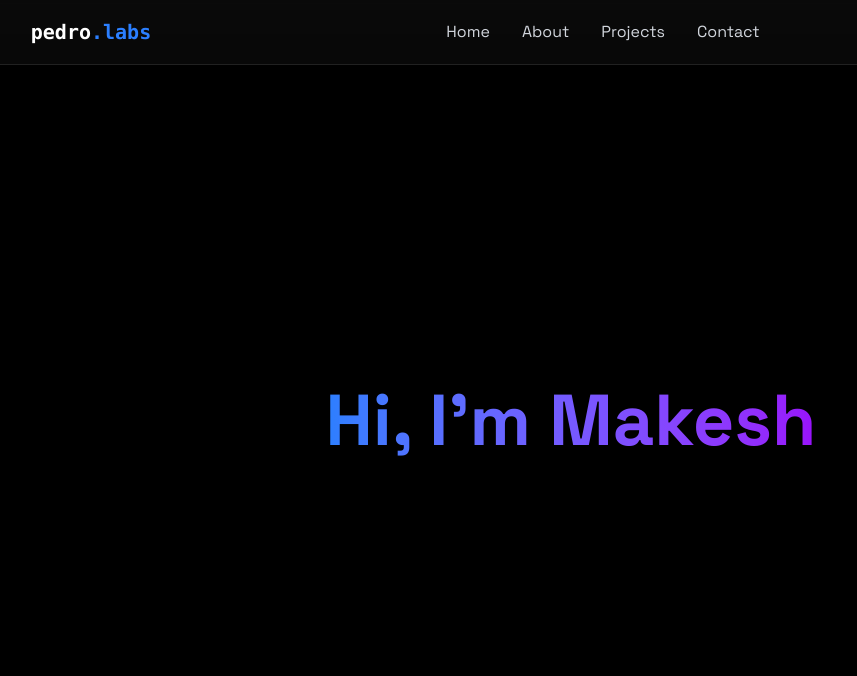
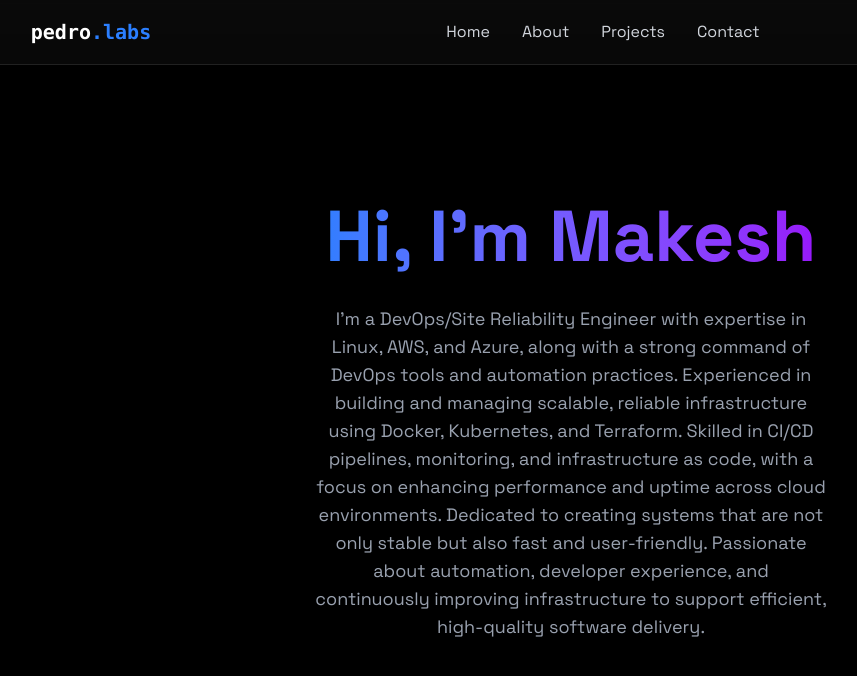
Before and after one commit to makeshmr/RedLabs, a React (Vite) app: page / in a window 1280 px wide. Shown: the top 676 px of the page, without its empty margins (69-926 px from the left). Built offline with nearby package versions, Linux system fonts and the light colour scheme.

Commit message:
adding home part

```diff
--- a/src/components/sections/Home.jsx
+++ b/src/components/sections/Home.jsx
@@ -9,6 +9,13 @@ export const Home = () => {
             <h1 className="text-5xl md:text-7xl font-bold mb-6 bg-gradient-to-r from-blue-500 to-purple-600 bg-clip-text text-transparent leading-tight">
                 Hi, I'm Makesh
             </h1>
+
+            <p className="text-gray-400 text-lg mb-8 max-w-lg mx-auto">
+                I'm a DevOps/Site Reliability Engineer with expertise in Linux, AWS, and Azure, along with a strong command of DevOps tools and automation practices. Experienced in building and managing scalable, reliable infrastructure using Docker, Kubernetes, and Terraform.
+                Skilled in CI/CD pipelines, monitoring, and infrastructure as code, with a focus on enhancing performance and uptime across cloud environments. Dedicated to creating systems that are not only stable but also fast and user-friendly.
+                Passionate about automation, developer experience, and continuously improving infrastructure to support efficient, high-quality software delivery.
+
+            </p>
         </div>
 
 
```
